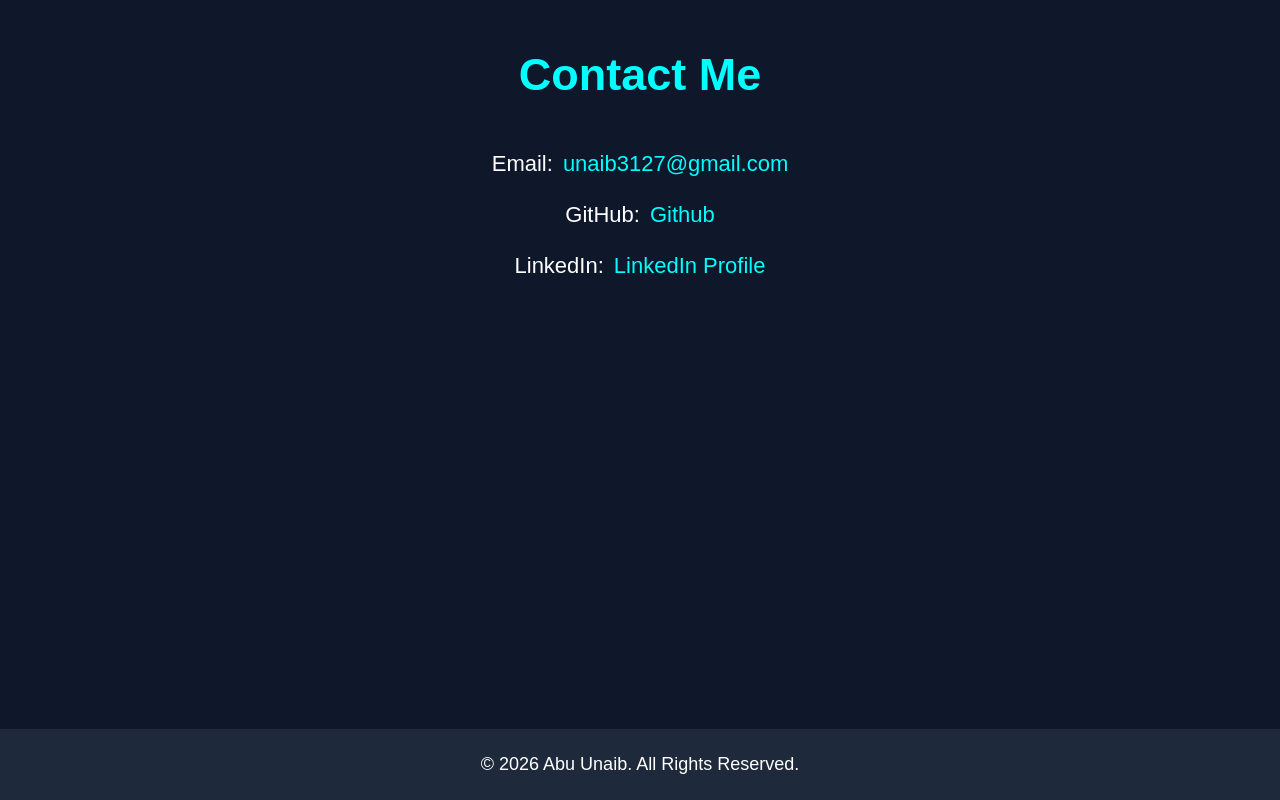
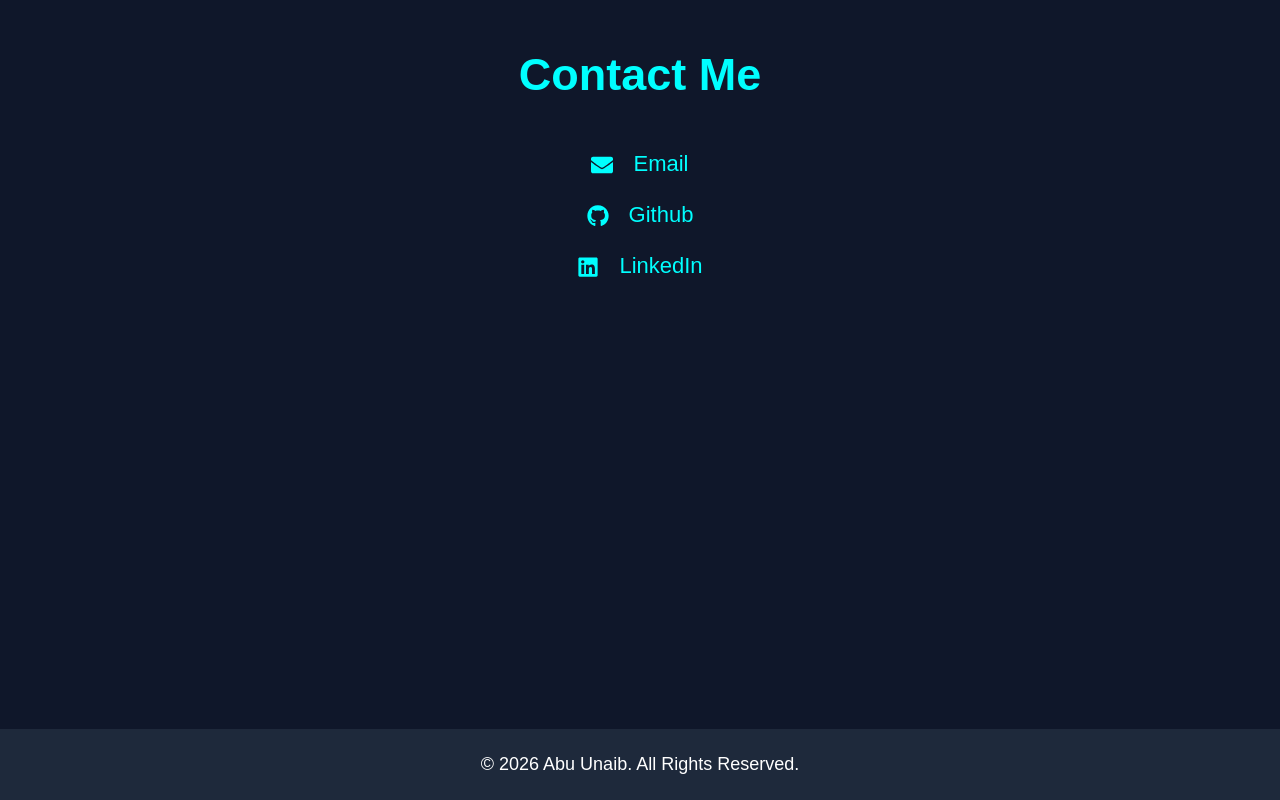
Before and after one commit to Unaib31/FUTURE_FS_01, a React (Vite) app: page / in a window 1280 px wide. Shown: the part 3348-4148 px from the top of the page. Built offline with nearby package versions, Linux system fonts and the light colour scheme.

Commit message:
Added Logos In my contact

```diff
--- a/package.json
+++ b/package.json
@@ -11,7 +11,8 @@
   },
   "dependencies": {
     "react": "^19.2.6",
-    "react-dom": "^19.2.6"
+    "react-dom": "^19.2.6",
+    "react-icons": "^5.6.0"
   },
   "devDependencies": {
     "@eslint/js": "^10.0.1",
--- a/src/components/Contact.jsx
+++ b/src/components/Contact.jsx
@@ -1,3 +1,9 @@
+import {
+    FaGithub,
+    FaLinkedin,
+    FaEnvelope
+} from "react-icons/fa"
+
 function Contact() {
     return (
         <section id="contact" className="contact">
@@ -9,29 +15,34 @@ function Contact() {
             <div className="contact-container">
 
                 <p>
-                    Email:
+                    <FaEnvelope className="contact-icon" />
+
                     <a href="mailto:unaib3127@gmail.com">
-                        unaib3127@gmail.com
+                        Email
                     </a>
                 </p>
 
                 <p>
-                    GitHub:
+                    <FaGithub className="contact-icon" />
+
                     <a
                         href="https://github.com/Unaib31"
                         target="_blank"
+                        rel="noreferrer"
                     >
                         Github
                     </a>
                 </p>
 
                 <p>
-                    LinkedIn:
+                    <FaLinkedin className="contact-icon" />
+
                     <a
                         href="https://www.linkedin.com/in/Unaib3127"
                         target="_blank"
+                        rel="noreferrer"
                     >
-                        LinkedIn Profile
+                        LinkedIn
                     </a>
                 </p>
 
--- a/src/index.css
+++ b/src/index.css
@@ -155,8 +155,13 @@ section {
 
 .skill-card:hover {
   transform: translateY(-5px);
+
   background-color: cyan;
+
   color: black;
+
+  box-shadow:
+    0px 8px 20px rgba(0, 255, 255, 0.3);
 }
 
 .projects {
@@ -186,6 +191,9 @@ section {
 
 .project-card:hover {
   transform: translateY(-8px);
+
+  box-shadow:
+    0px 10px 25px rgba(0, 255, 255, 0.2);
 }
 
 .project-card h2 {
@@ -331,3 +339,11 @@ section {
 .project-btn:hover {
   background-color: white;
 }
+
+.contact-icon {
+  margin-right: 10px;
+
+  color: cyan;
+
+  vertical-align: middle;
+}
```
Also changed, not shown: 2 other files (tests, documents, lock files or other folders).
